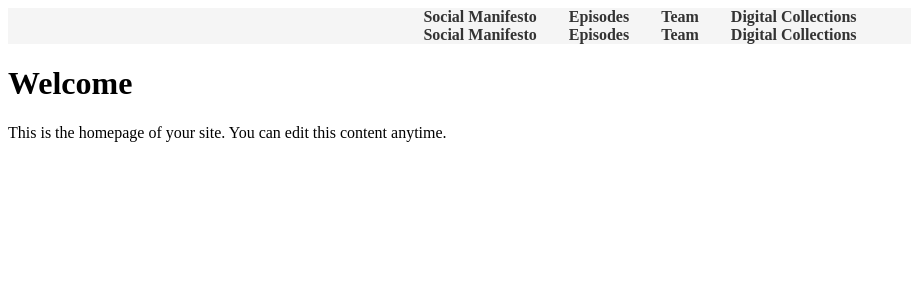
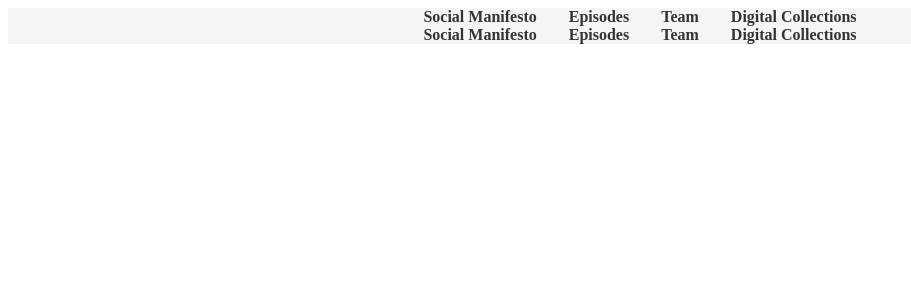
Before and after one commit to ananyabusiness/Research-Project, a Jekyll site: the page built from index.md, in a window 1280 px wide. Shown: the top 300 px of the page, without its empty margins (0-911 px from the left). Built offline with Jekyll 4.4.1, drawn with Linux system fonts in a browser that asks for light colours.

Commit message:
Update index.md

```diff
--- a/index.md
+++ b/index.md
@@ -3,7 +3,3 @@ layout: default
 title: Home
 permalink: /
 ---
-
-# Welcome
-
-This is the homepage of your site. You can edit this content anytime.
```
